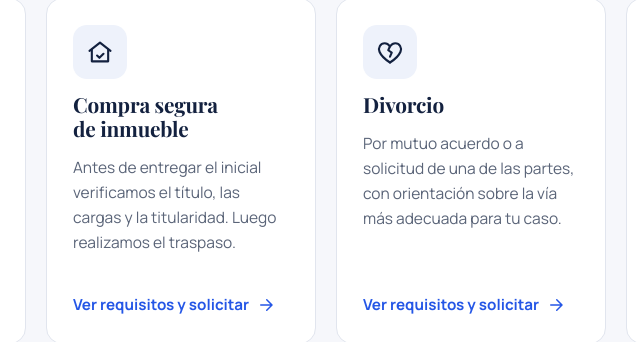
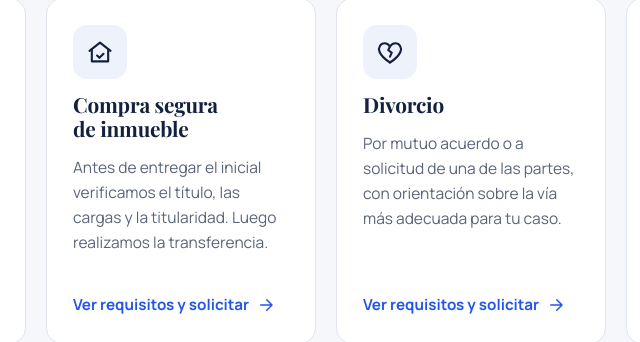
Before and after one commit to jcluciano31/lex-capital-tramites, a plain HTML site: page index.html in a window 1280 px wide. Shown: the part 980-1322 px from the top of the page, 314-954 px from the left. Drawn offline with Linux system fonts and the light colour scheme.

Commit message:
Inmuebles: transferencia en lugar de traspaso
Co-Authored-By: Claude Opus 5.5 <noreply@anthropic.com>
Claude-Session: https://claude.ai/code/session_01S9pwGogJTD9r11bdASHqLQ

```diff
--- a/index.html
+++ b/index.html
@@ -479,10 +479,10 @@ const SERVICIOS = [
       { id: "extranjero", label: "¿Algún socio es extranjero o reside fuera?", opts: ["No", "Sí"], req: true }
     ] },
   { id: "inmueble", nombre: "Compra segura de inmueble",
-    corto: "Antes de entregar el inicial verificamos el título, las cargas y la titularidad. Luego realizamos el traspaso.",
-    largo: "Revisamos el inmueble antes de que comprometas tu dinero, redactamos el contrato y llevamos el traspaso hasta que el título queda a tu nombre.",
+    corto: "Antes de entregar el inicial verificamos el título, las cargas y la titularidad. Luego realizamos la transferencia.",
+    largo: "Revisamos el inmueble antes de que comprometas tu dinero, redactamos el contrato y llevamos la transferencia hasta que el título queda a tu nombre.",
     req: ["Copia del certificado de título o del documento que muestra el vendedor", "Copia de la cédula del vendedor", "Copia de la cédula del comprador", "Promesa o contrato de venta, si existe", "Ubicación y datos del inmueble"],
-    get: ["Informe de revisión legal del inmueble", "Certificación de estado jurídico (cargas y gravámenes)", "Contrato de compraventa", "Traspaso ante el Registro de Títulos y certificado de título a tu nombre"],
+    get: ["Informe de revisión legal del inmueble", "Certificación de estado jurídico (cargas y gravámenes)", "Contrato de compraventa", "Transferencia ante el Registro de Títulos y certificado de título a tu nombre"],
     tip: "Si el inmueble solo tiene acto de venta o no está deslindado, te explicamos cómo regularizarlo.",
     campos: [
       { id: "rol", label: "¿Vas a comprar o a vender?", opts: ["Comprar", "Vender"], req: true },
```
